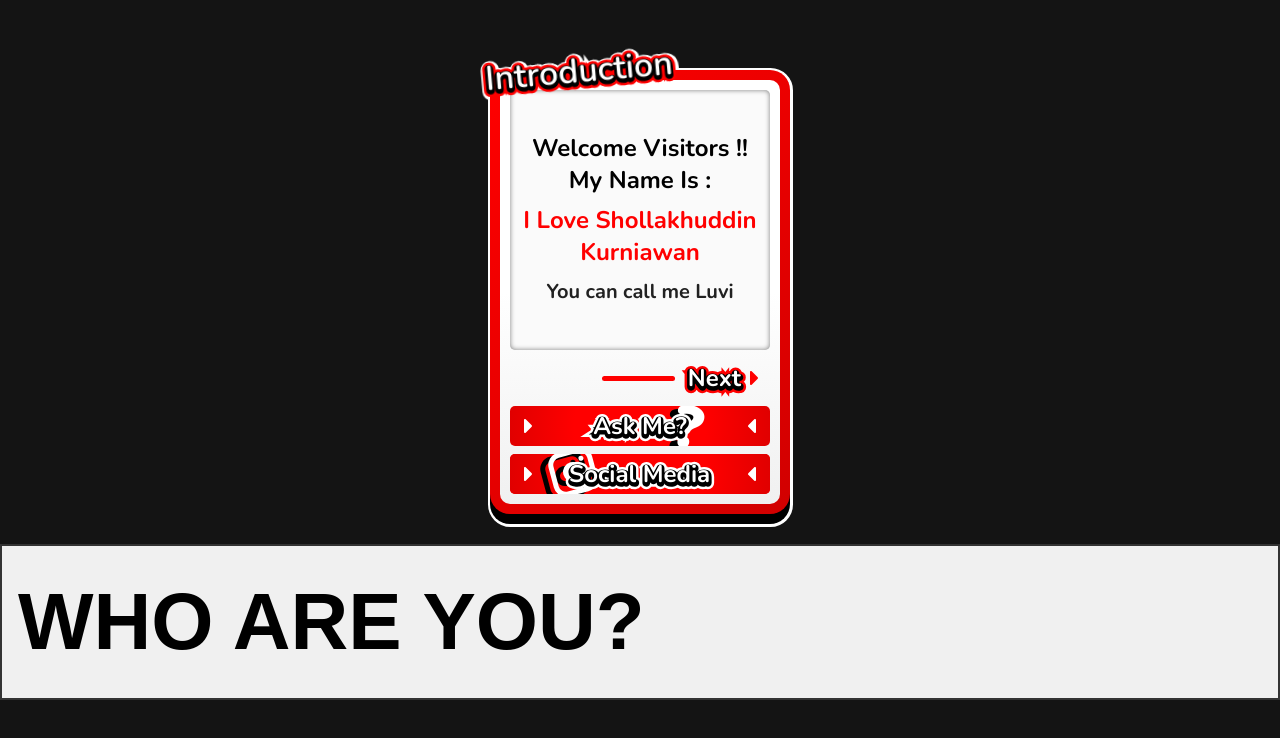
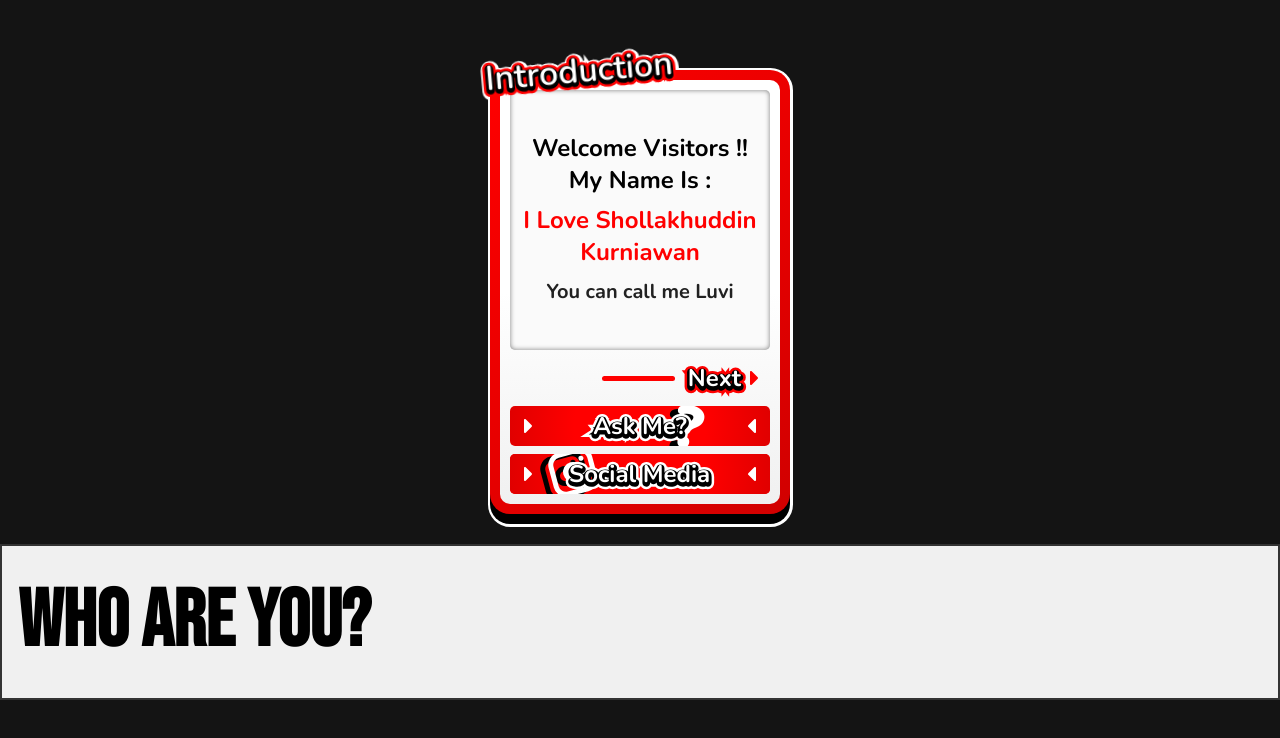
Before and after one commit to lluuvvii/my-personal-web-nextjs, a Next.js app: page / in a window 1280 px wide. Shown: the top 738 px of the page. Built offline with nearby package versions, Linux system fonts and the light colour scheme.

Commit message:
update font optimize & animation

```diff
--- a/src/app/components/introduction/IntroductionCard.tsx
+++ b/src/app/components/introduction/IntroductionCard.tsx
@@ -3,14 +3,18 @@
 import React, { useState } from 'react'
 import { Box, Typography } from '@mui/material'
 import IntroCardContents from './IntroCardContents'
-import { motion, useScroll, useTransform } from 'framer-motion'
+import { motion, useScroll, useSpring, useTransform } from 'framer-motion'
 
 const IntroductionCard = () => {
   const [onHover, setOnHover] = useState(false)
   const [onTouch, setOnTouch] = useState(false)
   const [completeAnimation, setCompleteAnimation] = useState(false)
   const { scrollYProgress } = useScroll();
-  const x = useTransform(scrollYProgress, [0, 1], ['100%', '0%']);
+  const rawX = useTransform(scrollYProgress, [0, 1], ['0%', '600%']);
+  const x = useSpring(rawX, {
+    stiffness: 500,
+    damping: 100,
+  });
 
   const letters = Array.from('Introduction');
 
@@ -52,7 +56,7 @@ const IntroductionCard = () => {
             whiteSpace: 'nowrap',
             fontSize: '5rem',
             fontWeight: 'bold',
-            fontFamily: 'fantasy',
+            fontFamily: '"Bebas Neue", sans-serif',
             color: 'black',
             display: 'inline-block',
             x
--- a/src/app/layout.tsx
+++ b/src/app/layout.tsx
@@ -39,6 +39,7 @@ export default function RootLayout({ children }: Readonly<{ children: React.Reac
           href="https://fonts.googleapis.com/css2?family=Nunito:ital,wght@0,200..1000;1,200..1000&display=swap"
           rel="stylesheet"
         />
+        <link href="https://fonts.googleapis.com/css2?family=Bebas+Neue&family=Nunito:ital,wght@0,200..1000;1,200..1000&family=Oswald:wght@200..700&display=swap" rel="stylesheet"/>
       </head>
       <body>
         <Suspense>
```
